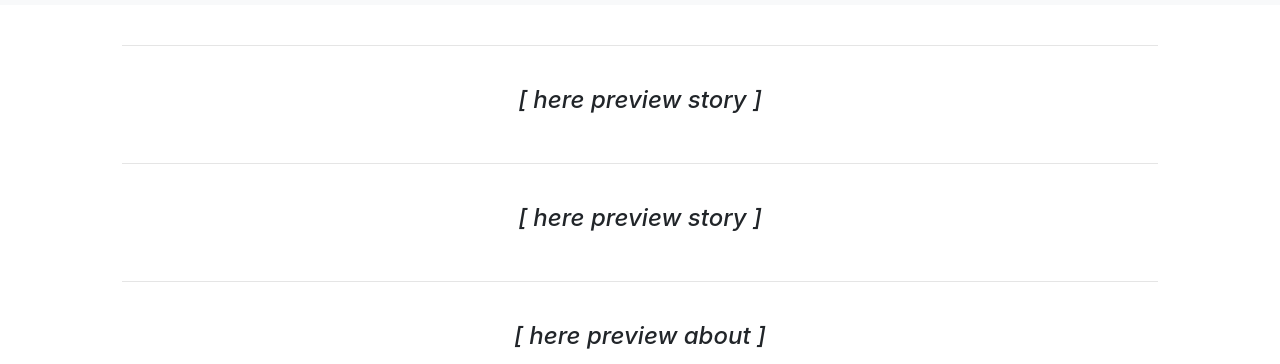
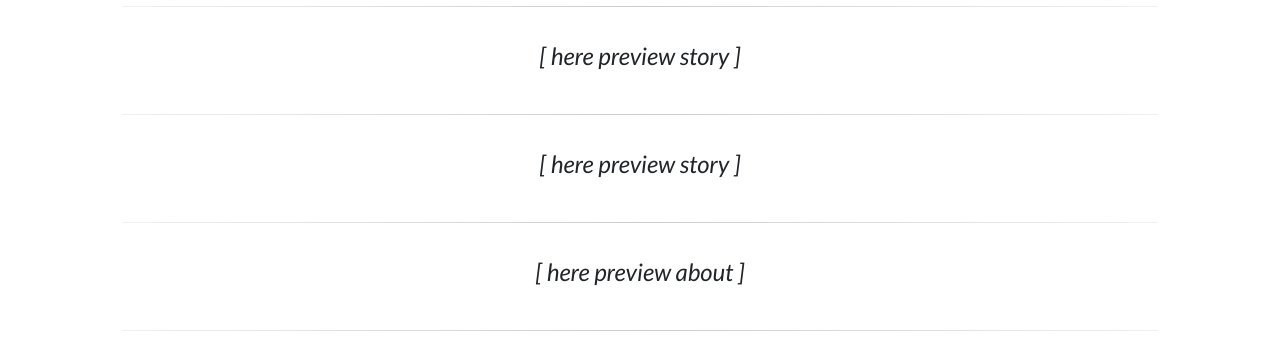
Before and after one commit to christianbullo/vlgt-site, a website: page stories.html in a window 1280 px wide. Shown: the part 102-466 px from the top of the page. Drawn offline with nearby package versions, Linux system fonts and the light colour scheme.

Commit message:
new attempt to load css on preview

```diff
--- a/stories.html
+++ b/stories.html
@@ -3,6 +3,8 @@
 <head>
     <meta charset="UTF-8">
     <meta name="viewport" content="width=device-width, initial-scale=1.0">
+
+    <link rel="stylesheet" href="styles.css" />
 
     <!-- Bootstrap CSS -->
     <link rel="stylesheet" href="node_modules/bootstrap/dist/css/bootstrap.min.css" />
@@ -10,7 +12,7 @@
     <link rel="stylesheet" href="node_modules/font-awesome/css/font-awesome.min.css" />
     <link rel="stylesheet" href="node_modules/bootstrap-social/bootstrap-social.css" />
 
-    <link rel="stylesheet" type=“text/css” href="./css/styles.css" />
+    <link rel="stylesheet" href="./css/styles.css" />
 
     <title>Document</title>
 </head>
```
Also changed, not shown: about.html (+1 -1 lines), features.html (+1 -1 lines), index.html (+2 -3 lines), review.html (+1 -1 lines).
